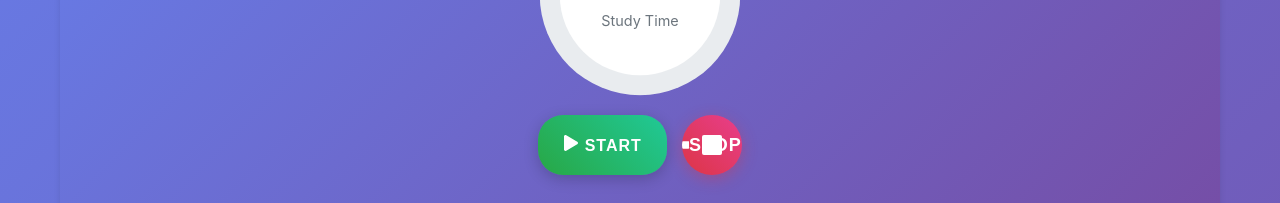
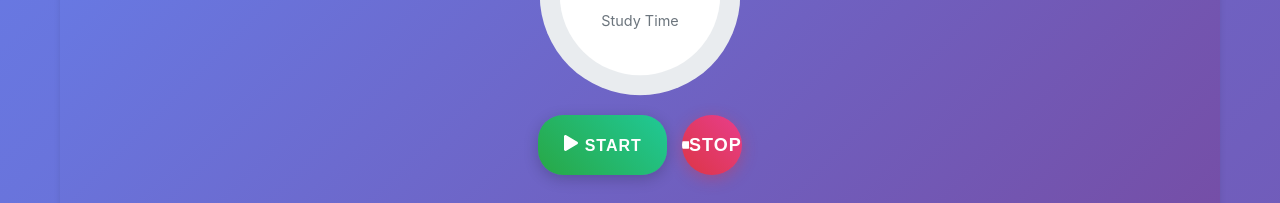
Before and after one commit to KasthuriRaja-M/Study-Planner-App, a React (Create React App) app: page / in a window 1280 px wide. Shown: the part 334-537 px from the top of the page. Built offline with nearby package versions, Linux system fonts and the light colour scheme.

Commit message:
Refactor button hover effects in timer controls, enhancing visual feedback with gradient animations

```diff
--- a/src/App.css
+++ b/src/App.css
@@ -189,20 +189,7 @@
   font-size: 18px;
   box-shadow: 0 4px 15px rgba(220, 53, 69, 0.4);
   position: relative;
-}
-
-.timer-controls .btn-danger::before {
-  content: '';
-  position: absolute;
-  top: 0;
-  left: 0;
-  right: 0;
-  bottom: 0;
-  border-radius: 50%;
-  background: linear-gradient(45deg, #dc3545, #e83e8c);
-  opacity: 0;
-  transition: opacity 0.3s ease;
-  z-index: -1;
+  overflow: hidden;
 }
 
 .timer-controls .btn-danger:hover {
@@ -215,17 +202,22 @@
   box-shadow: 0 2px 10px rgba(220, 53, 69, 0.4);
 }
 
-.timer-controls .btn-danger::after {
+.timer-controls .btn-danger::before {
   content: '';
   position: absolute;
-  top: 50%;
-  left: 50%;
-  width: 20px;
-  height: 20px;
-  background: white;
-  border-radius: 2px;
-  transform: translate(-50%, -50%);
+  top: 0;
+  left: -100%;
+  width: 100%;
+  height: 100%;
+  background: linear-gradient(90deg, transparent, rgba(255, 255, 255, 0.2), transparent);
+  transition: left 0.5s;
 }
+
+.timer-controls .btn-danger:hover::before {
+  left: 100%;
+}
+
+
 
 .timer-stats {
   display: flex;
```
